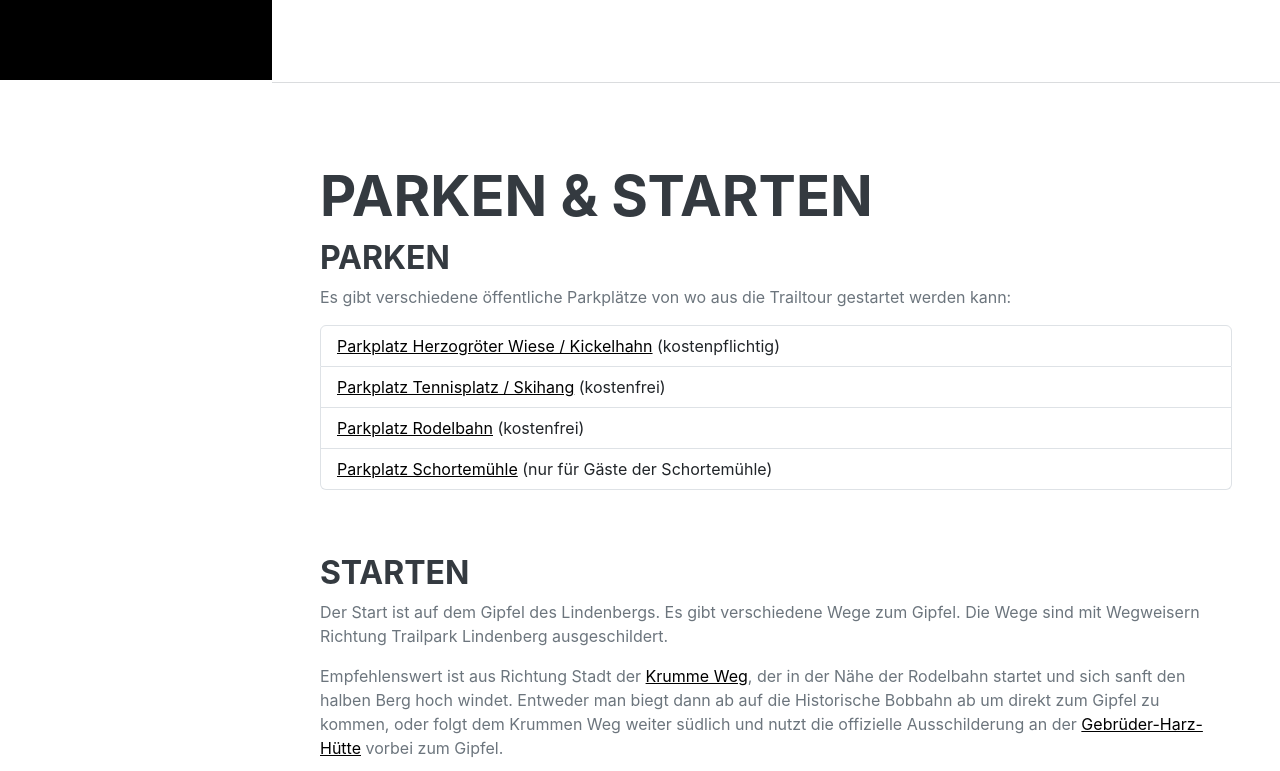
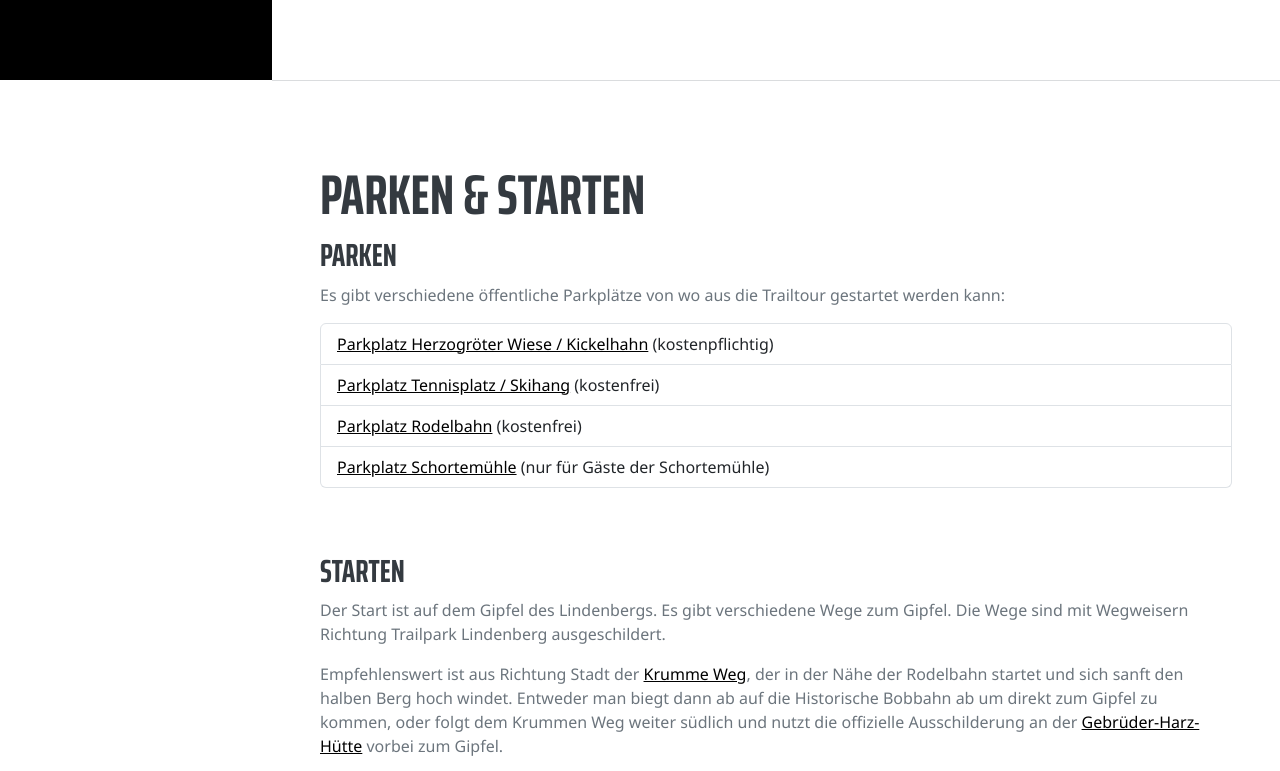
Before and after one commit to cyper85/trailpark-lindenberg.de, a website: page index.html in a window 1280 px wide. Shown: the part 720-1491 px from the top of the page. Drawn offline with nearby package versions, Linux system fonts and the light colour scheme; files that its build step writes are made by us from their sources; a web font is replaced by a local one.

Commit message:
etwas mit den schriftarten gespielt

```diff
--- a/css/_variables.scss
+++ b/css/_variables.scss
@@ -22,6 +22,66 @@ $secondary-color: #ffc107;
 
 
 //
+// Fonts
+//
+
+/* saira-extra-condensed-500 - latin_latin-ext */
+@font-face {
+  font-display: swap; /* Check https://developer.mozilla.org/en-US/docs/Web/CSS/@font-face/font-display for other options. */
+  font-family: 'Saira Extra Condensed';
+  font-style: normal;
+  font-weight: 500;
+  src: url('../assets/fonts/saira-extra-condensed-v14-latin_latin-ext-500.woff2') format('woff2'); /* Chrome 36+, Opera 23+, Firefox 39+, Safari 12+, iOS 10+ */
+}
+
+/* saira-extra-condensed-700 - latin_latin-ext */
+@font-face {
+  font-display: swap; /* Check https://developer.mozilla.org/en-US/docs/Web/CSS/@font-face/font-display for other options. */
+  font-family: 'Saira Extra Condensed';
+  font-style: normal;
+  font-weight: 700;
+  src: url('../assets/fonts/saira-extra-condensed-v14-latin_latin-ext-700.woff2') format('woff2'); /* Chrome 36+, Opera 23+, Firefox 39+, Safari 12+, iOS 10+ */
+}
+
+/* noto-sans-regular - latin_latin-ext */
+@font-face {
+  font-display: swap; /* Check https://developer.mozilla.org/en-US/docs/Web/CSS/@font-face/font-display for other options. */
+  font-family: 'Noto Sans';
+  font-style: normal;
+  font-weight: 400;
+  src: url('../assets/fonts/noto-sans-v39-latin_latin-ext-regular.woff2') format('woff2'); /* Chrome 36+, Opera 23+, Firefox 39+, Safari 12+, iOS 10+ */
+}
+
+/* noto-sans-italic - latin_latin-ext */
+@font-face {
+  font-display: swap; /* Check https://developer.mozilla.org/en-US/docs/Web/CSS/@font-face/font-display for other options. */
+  font-family: 'Noto Sans';
+  font-style: italic;
+  font-weight: 400;
+  src: url('../assets/fonts/noto-sans-v39-latin_latin-ext-italic.woff2') format('woff2'); /* Chrome 36+, Opera 23+, Firefox 39+, Safari 12+, iOS 10+ */
+}
+
+/* noto-sans-800 - latin_latin-ext */
+@font-face {
+  font-display: swap; /* Check https://developer.mozilla.org/en-US/docs/Web/CSS/@font-face/font-display for other options. */
+  font-family: 'Noto Sans';
+  font-style: normal;
+  font-weight: 800;
+  src: url('../assets/fonts/noto-sans-v39-latin_latin-ext-800.woff2') format('woff2'); /* Chrome 36+, Opera 23+, Firefox 39+, Safari 12+, iOS 10+ */
+}
+
+/* noto-sans-800italic - latin_latin-ext */
+@font-face {
+  font-display: swap; /* Check https://developer.mozilla.org/en-US/docs/Web/CSS/@font-face/font-display for other options. */
+  font-family: 'Noto Sans';
+  font-style: italic;
+  font-weight: 800;
+  src: url('../assets/fonts/noto-sans-v39-latin_latin-ext-800italic.woff2') format('woff2'); /* Chrome 36+, Opera 23+, Firefox 39+, Safari 12+, iOS 10+ */
+}
+
+
+
+//
 // Spacing
 //
 
@@ -39,7 +99,7 @@ $navbar-base-height: 3.375rem;
 
 // Override Bootstrap typography variables
 
-$font-family-base: "Muli", -apple-system, BlinkMacSystemFont, "Segoe UI", Roboto,
+$font-family-base: "Noto Sans", -apple-system, BlinkMacSystemFont, "Segoe UI", Roboto,
 "Helvetica Neue", Arial, sans-serif, "Apple Color Emoji", "Segoe UI Emoji",
 "Segoe UI Symbol", "Noto Color Emoji";
 
--- a/index.html
+++ b/index.html
@@ -6,12 +6,12 @@
         <meta name="description" content="Website über die offiziellen Trails in Ilmenau" />
         <meta name="author" content="Andreas Neumann" />
         <title>Trailpark Lindenberg - Ilmenau</title>
-        <link rel="icon" type="image/x-icon" href="assets/img/favicon.ico" />
+        <link rel="icon" type="image/x-icon" href="assets/img/favicon.png" sizes="192x192" />
         <!-- Font Awesome icons (free version)-->
         <!--<script src="https://use.fontawesome.com/releases/v6.3.0/js/all.js" crossorigin="anonymous"></script>-->
         <!-- Google fonts-->
         <!--<link href="https://fonts.googleapis.com/css?family=Saira+Extra+Condensed:500,700" rel="stylesheet" type="text/css" />-->
-        <!--<link href="https://fonts.googleapis.com/css?family=Muli:400,400i,800,800i" rel="stylesheet" type="text/css" />-->
+        <link href="https://fonts.googleapis.com/css?family=Muli:400,400i,800,800i" rel="stylesheet" type="text/css" />
         <!-- Core theme CSS (includes Bootstrap)-->
         <link href="css/styles.css" rel="stylesheet" />
     </head>
```
Also changed, not shown: assets/fonts/noto-sans-v39-latin_latin-ext-800.woff2 (added), assets/fonts/noto-sans-v39-latin_latin-ext-800italic.woff2 (added), assets/fonts/noto-sans-v39-latin_latin-ext-italic.woff2 (added), assets/fonts/noto-sans-v39-latin_latin-ext-regular.woff2 (added), assets/fonts/saira-extra-condensed-v14-latin_latin-ext-500.woff2 (added), assets/fonts/saira-extra-condensed-v14-latin_latin-ext-700.woff2 (added), assets/img/favicon.ico (deleted), assets/img/favicon.png (added).
